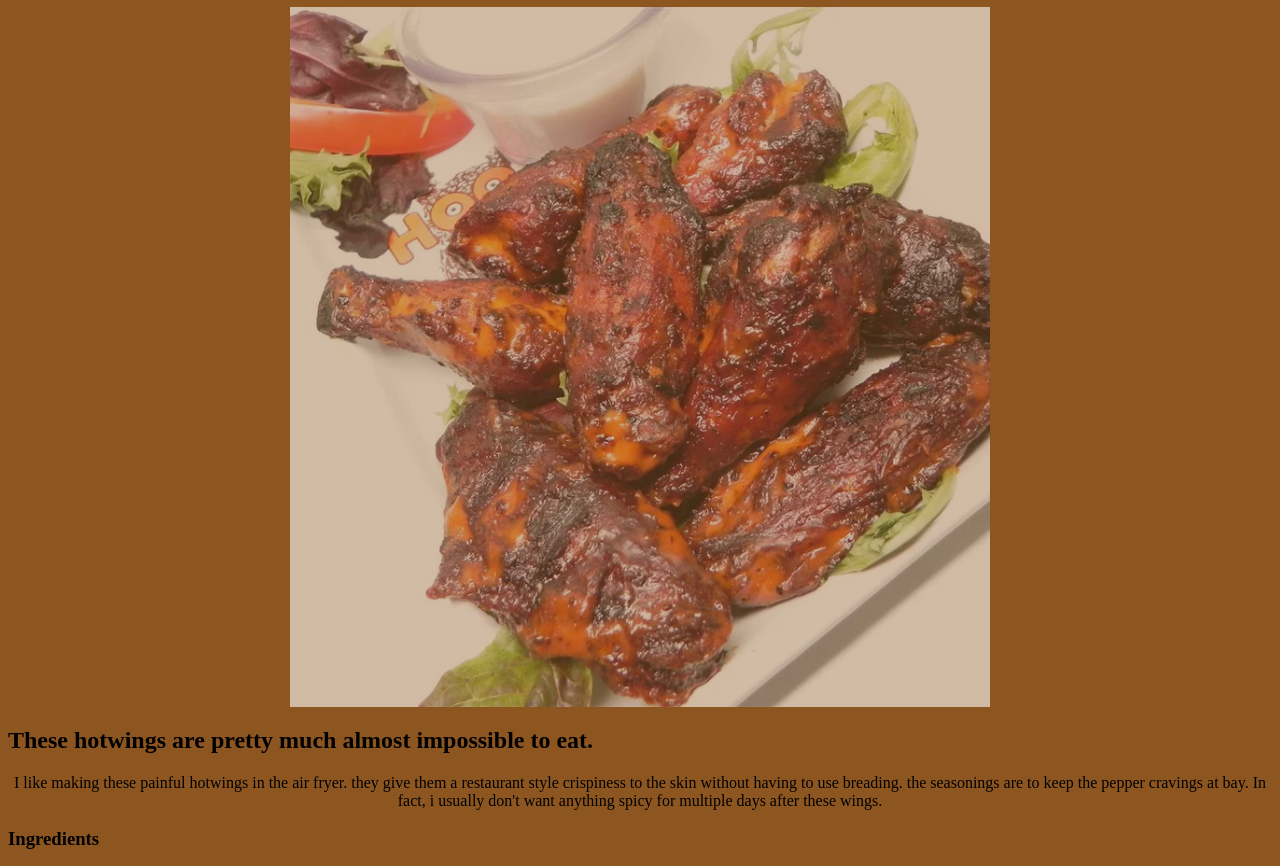
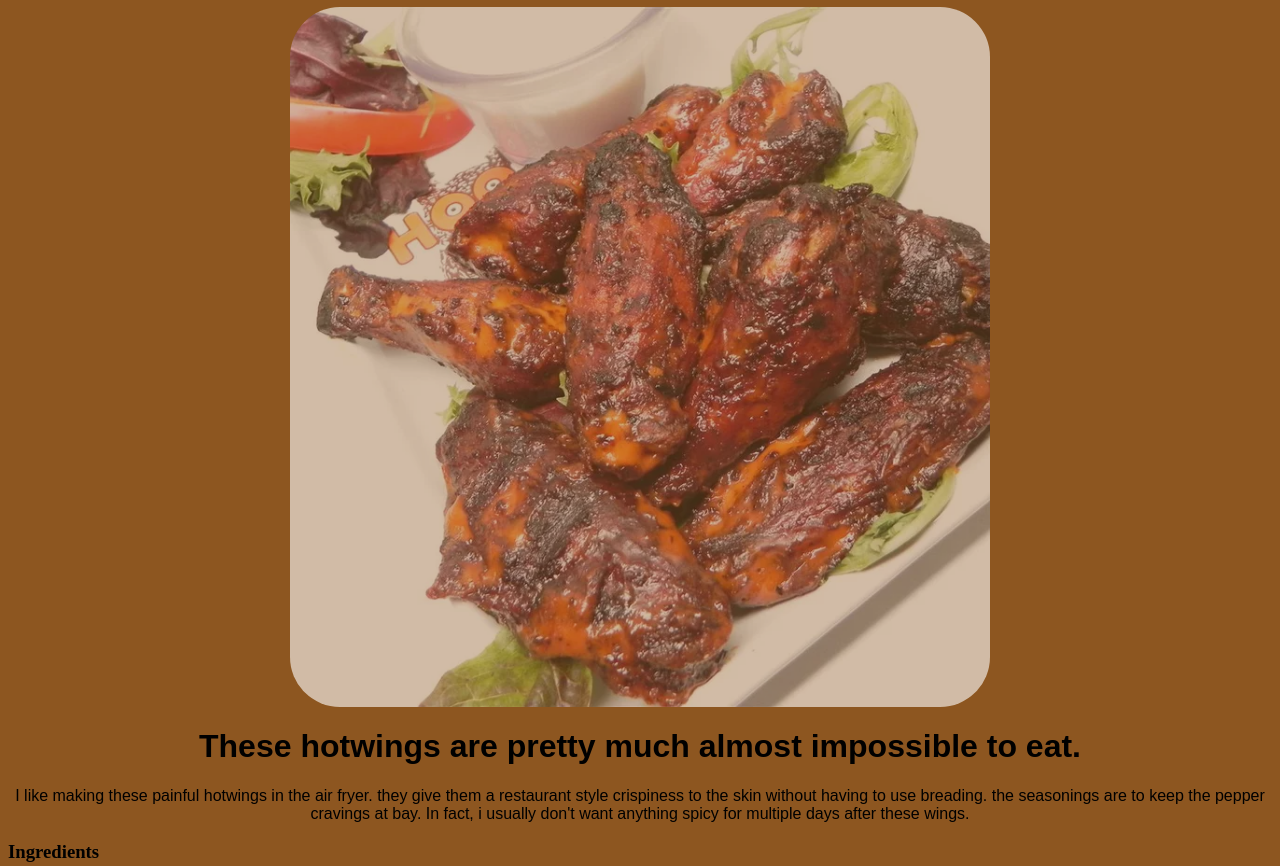
Before and after one commit to nathanielgibsonbernier/odinrecipes, a plain HTML site: page hotwings.html in a window 1280 px wide. Shown: the part 73-939 px from the top of the page. Drawn offline with Linux system fonts and the light colour scheme.

Commit message:
thursday final css addition

```diff
--- a/hotwings.html
+++ b/hotwings.html
@@ -12,7 +12,7 @@
 <h1 class="recipepagetitle">Hot Wings</h1>
 <img src="hotwings.jpg" alt="picture of hotwings">
 
-<h2>These hotwings are pretty much almost impossible to eat.</h2>
+<h1 class="recipepagetitle">These hotwings are pretty much almost impossible to eat.</h1>
 <p>
 I like making these painful hotwings in the air fryer. they give them a restaurant style crispiness to
 the skin without having to use breading. the seasonings are to keep the pepper cravings at bay.
--- a/styles.css
+++ b/styles.css
@@ -1,5 +1,5 @@
 .maintitleheader {
-    font-family:palatino;
+    font-family:Inter,Helvetica Neue,Helvetica,Arial,sans-serif;
     font-size:64px;
     color:black;
     font-weight:900;
@@ -17,6 +17,7 @@ img {
     margin-right:auto;
     width:700px;
     opacity: 60%;
+    border-radius: 50px;
 }
 a:link {
     text-decoration: none;
@@ -42,4 +43,5 @@ body {
 
 .recipepagetitle, p {
     text-align: center;
+    font-family: Arial, Helvetica, sans-serif;
 }
```
